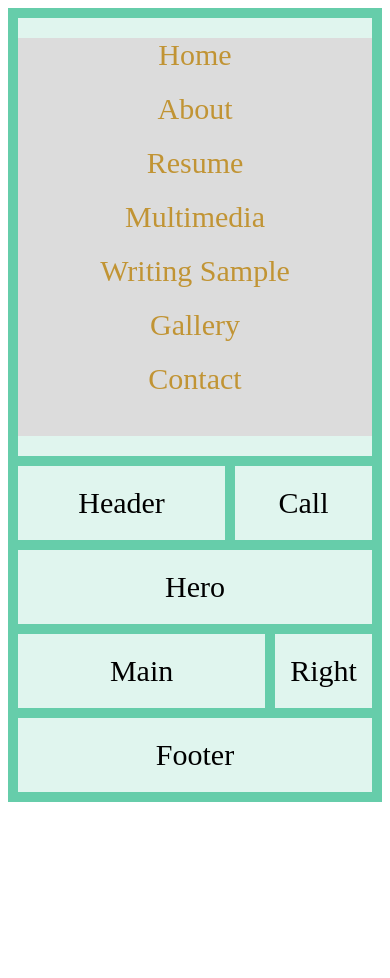
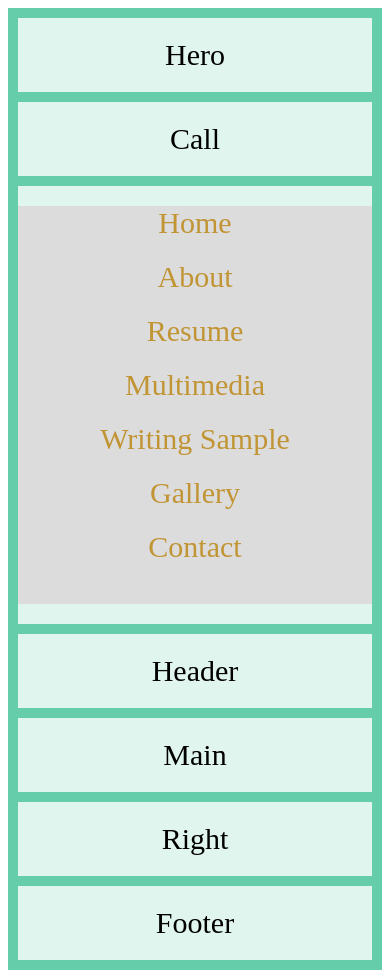
Before and after one commit to boaten/3310fall2020, a plain HTML site: page index_grid.html in a window 390 px wide. Before the commit the page ends 844 px from the top, so only its background shows below. Drawn offline with Linux system fonts and the light colour scheme.

Commit message:
Add files via upload

```diff
--- a/styles_grid.css
+++ b/styles_grid.css
@@ -72,4 +72,20 @@ a:hover{
         padding-bottom: 40px;
     }
 
+    .grid-container{
+		display: grid;
+		grid-template-areas:
+			'hero hero hero hero hero hero'
+			'call call call call call call'
+			'menu menu menu menu menu menu'
+			'header header header header header header'
+			'main main main main main main'
+			'right right right right right right'
+			'footer footer footer footer footer footer';
+		grid-gap: 10px;
+		grid-auto-flow: row;
+		background-color: mediumaquamarine;
+		padding: 10px;
+
+    }
 }
```
Also changed, not shown: index_grid.html (+2 -3 lines).
